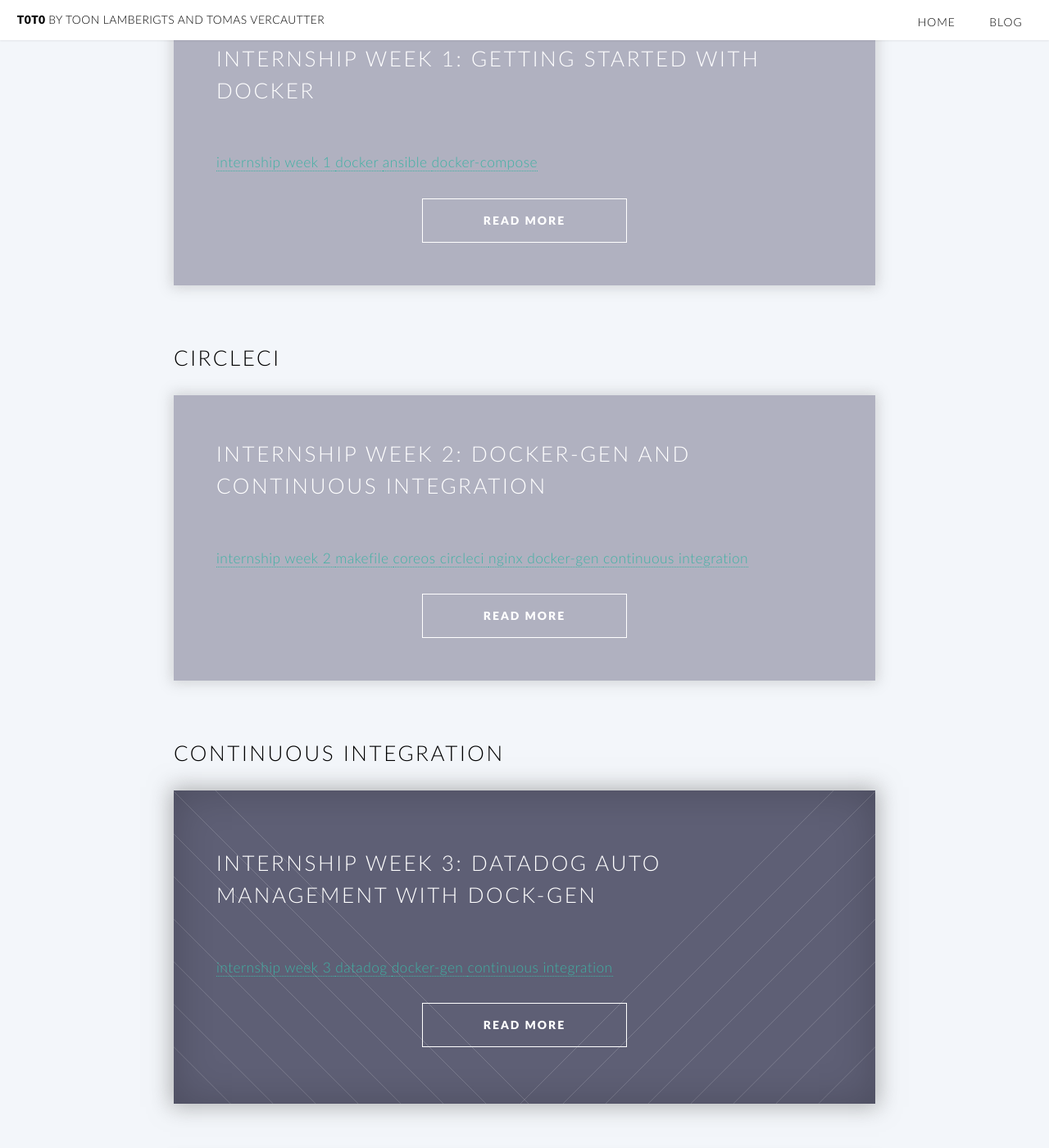
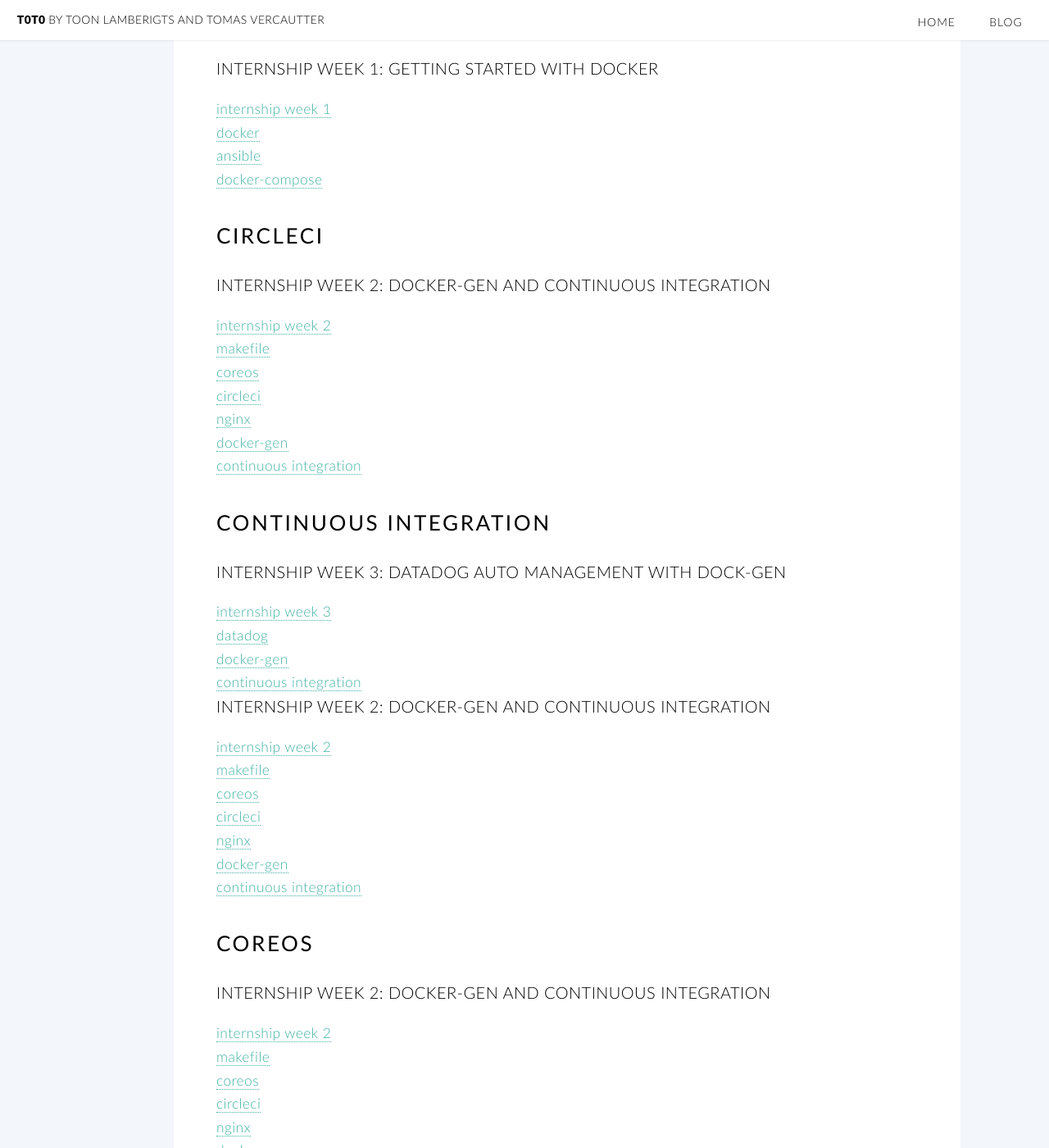
Before and after one commit to t0t0/t0t0.github.io, a Jekyll site: the page built from tags.html, in a window 1280 px wide and 1400 px high, scrolled down 508 px. Shown: the whole window at 82% size. Built offline with Jekyll 4.4.1, drawn with Linux system fonts in a browser that asks for light colours; some of the changed text lies outside the part shown.

Commit message:
blog layout and tags

```diff
--- a/tags.html
+++ b/tags.html
@@ -39,27 +39,23 @@
             <a href="#{{ tag | slugify }}" class="codinfox-tag-mark"> {{ tag }} </a> &nbsp;&nbsp;
             {% endfor %}
         </p>
+        <section class="style3 wrapper container">
         {% for tag in tags %}
-        <h2 id="{{ tag | slugify }}">{{ tag }}</h2>
+        <h2 id="{{ tag | slugify }}"><strong>{{ tag }}</strong></h2>
         <ul class="posts">
             {% for post in site.posts %}
             {% if post.tags contains tag %}
-            <li class="wrapper {% if forloop.first %} style2 {% else %} style1 {% endif %}">
-                <h2><a href="{{ post.url }}">{{ post.title }}</a></h2>
+            <li class="default">
+                <h3 class="post-title"><a href="{{ post.url }}">{{ post.title }}</a></h2>
+                {% for tag in post.tags %}
+                <a href="#{{ tag | slugify }}" class="codinfox-tag-mark"> {{ tag }}</a>
                 <br />
-                {% for tag in post.tags %}
-                <a href="#{{ tag | slugify }}" class="codinfox-tag-mark"> {{ tag }} </a>
                 {% endfor %}
-                <section class="special">
-                    <br />
-                    <ul class="buttons">
-                        <li><a href="{{ post.url }}" class="button">Read more</a></li>
-                    </ul>
-                </section>
             </li>
             {% endif %}
             {% endfor %}
         </ul>
         {% endfor %}
+        </section>
     </section>
 </article>
```
Also changed, not shown: blog.html (+0 -8 lines).
